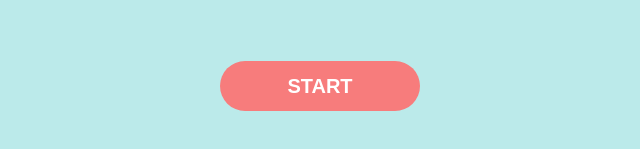
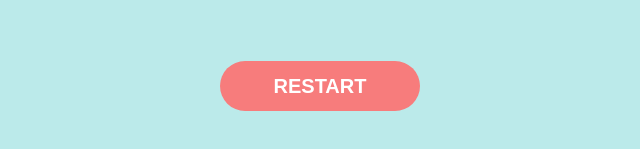
Before and after one commit to adriandcoding/aplicacionmemoria, a website built with Vite: page index.html in a window 1280 px wide. Shown: the part 603-752 px from the top of the page, 320-960 px from the left. Built offline with nearby package versions, Linux system fonts and the light colour scheme.

Commit message:
cambios index y ui

```diff
--- a/index.html
+++ b/index.html
@@ -51,7 +51,7 @@
 
 
     </section>
-    <button class="start" id="button">START</button>
+    <button class="start" id="button">RESTART</button>
 
     <script type="module" src="/src/main.ts"></script>
 </body>
```
